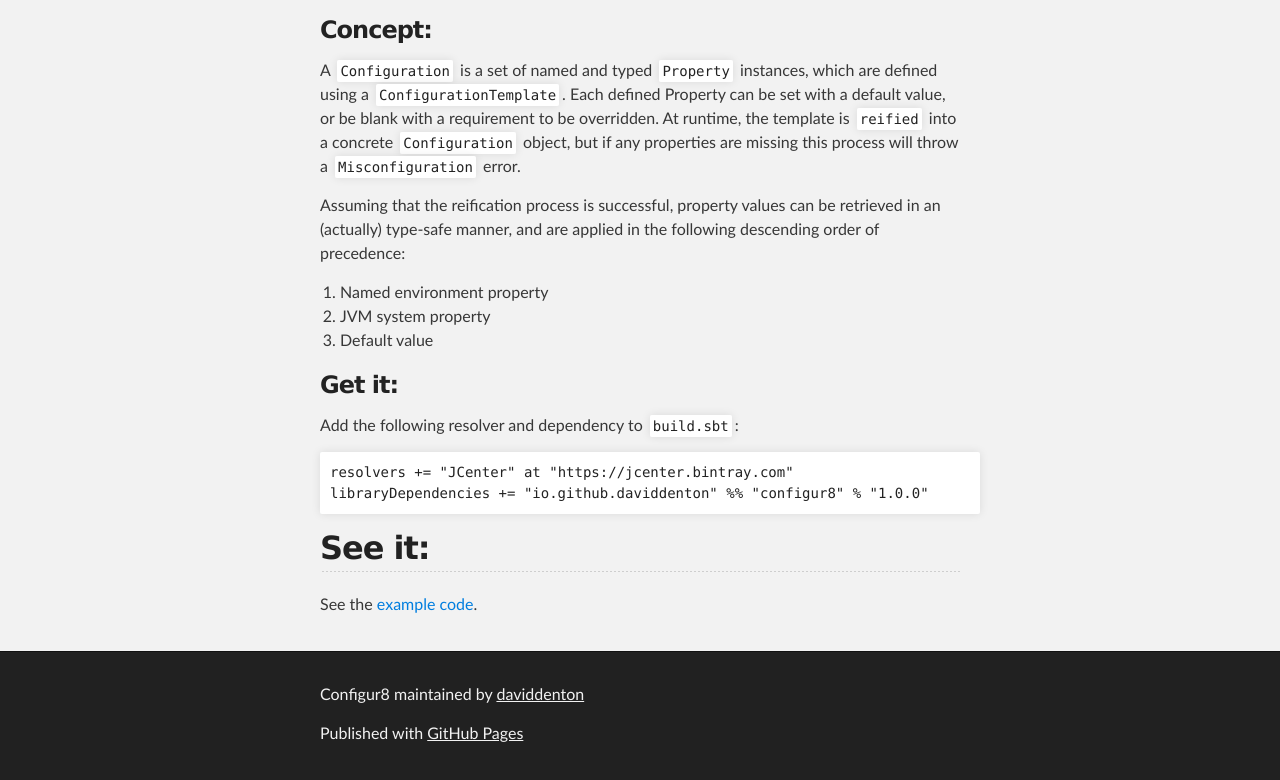
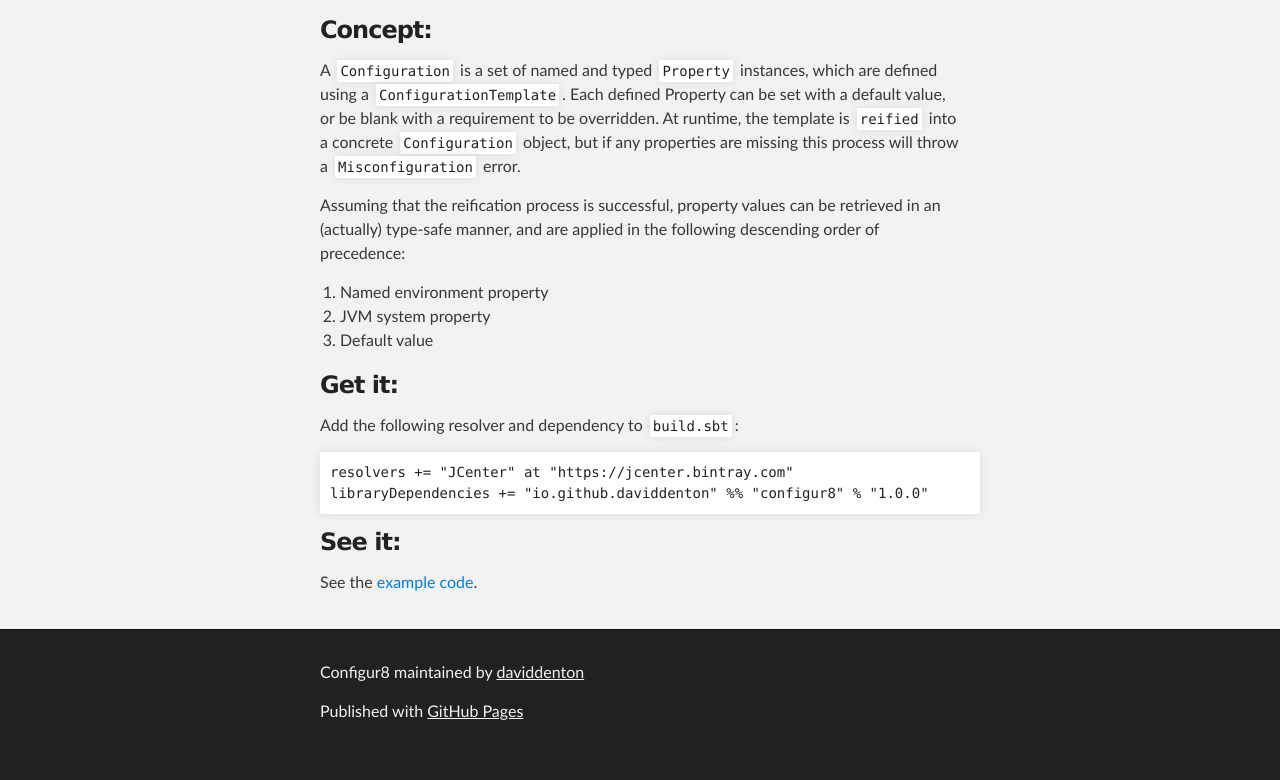
Before and after one commit to daviddenton/configur8, a plain HTML site: page index.html in a window 1280 px wide. Shown: the part 1673-2453 px from the top of the page. After the commit the page ends 2431 px from the top, so only its background shows below. Drawn offline with Linux system fonts and the light colour scheme.

```diff
--- a/index.html
+++ b/index.html
@@ -59,8 +59,8 @@
 <div class="highlight highlight-scala"><pre>resolvers <span class="pl-k">+</span><span class="pl-k">=</span> <span class="pl-s1"><span class="pl-pds">"</span>JCenter<span class="pl-pds">"</span></span> at <span class="pl-s1"><span class="pl-pds">"</span>https://jcenter.bintray.com<span class="pl-pds">"</span></span>
 libraryDependencies <span class="pl-k">+</span><span class="pl-k">=</span> <span class="pl-s1"><span class="pl-pds">"</span>io.github.daviddenton<span class="pl-pds">"</span></span> <span class="pl-k">%%</span> <span class="pl-s1"><span class="pl-pds">"</span>configur8<span class="pl-pds">"</span></span> <span class="pl-k">%</span> <span class="pl-s1"><span class="pl-pds">"</span>1.0.0<span class="pl-pds">"</span></span></pre></div>
 
-<h2>
-<a id="see-it" class="anchor" href="#see-it" aria-hidden="true"><span class="octicon octicon-link"></span></a>See it:</h2>
+<h3>
+<a id="see-it" class="anchor" href="#see-it" aria-hidden="true"><span class="octicon octicon-link"></span></a>See it:</h3>
 
 <p>See the <a href="https://github.com/daviddenton/configur8/tree/master/src/test/scala/examples">example code</a>.</p>
       </section>
```
Also changed, not shown: params.json (+1 -1 lines).
